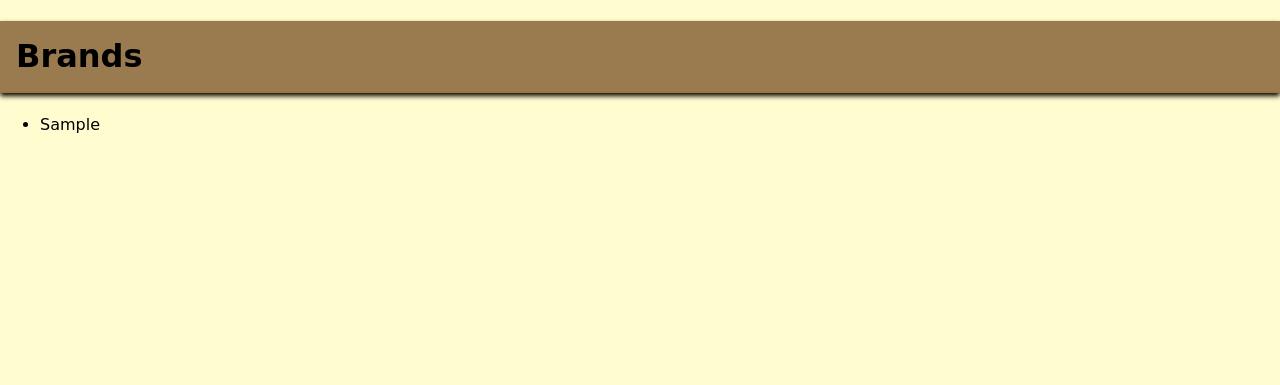
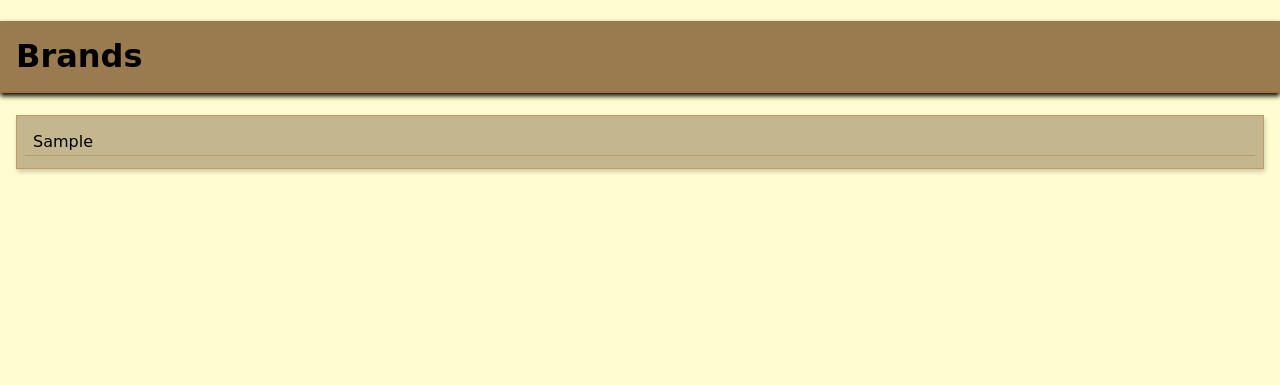
Before and after one commit to povilastsk/ptu16_autoservisas, a Django app: page /brands/ in a window 1280 px wide. Shown: the part 35-420 px from the top of the page. Run offline with Django 4.2, Linux system fonts and the light colour scheme; tables that the repository leaves empty hold one stand-in row (values such as "Sample post").

Commit message:
list out everything

```diff
--- a/povilo_servisas/autoservisas/static/css/base_style.css
+++ b/povilo_servisas/autoservisas/static/css/base_style.css
@@ -48,3 +48,19 @@ h1, h2 {
 p {
     padding: 0 1rem;
 }
+ul.cool-list {
+    display: flex;
+    flex-direction: column;
+    list-style-type: none;
+    padding-inline-start: none;
+    padding: 0.5rem;
+    margin: 1rem;
+    border: 1px solid #b5651d55;
+    background-color: #522a0755;
+    box-shadow: 1px 3px 5px #00000033;
+}
+ul.cool-list li{
+    margin: 0.25rem 0;
+    padding: 0.25rem 0.5rem;
+    border-bottom: 1px solid #b5651d55;
+}
--- a/povilo_servisas/autoservisas/templates/base.html
+++ b/povilo_servisas/autoservisas/templates/base.html
@@ -14,8 +14,8 @@
             <li class="logo">Povilo Servisas PTU16</li>
             <li><a href="{% url "index" %}">Home</a></li>
             <li><a href="{% url "brands" %}">Brands</a></li>
-            <li><a href="{% url "index" %}">Cars</a></li>
-            <li><a href="{% url "index" %}">Orders</a></li>
+            <li><a href="{% url "cars" %}">Cars</a></li>
+            <li><a href="{% url "orders" %}">Orders</a></li>
         </ul>
     </header>
     <main>
--- a/povilo_servisas/autoservisas/urls.py
+++ b/povilo_servisas/autoservisas/urls.py
@@ -3,5 +3,7 @@ from . import views
 
 urlpatterns = [
     path('', views.index, name='index'),
-    path("brands/", views.brands, name="brands")
+    path("brands/", views.brands, name="brands"),
+    path("cars/", views.cars, name="cars"),
+    path("orders/", views.orders, name="orders"),
 ]
--- a/povilo_servisas/autoservisas/views.py
+++ b/povilo_servisas/autoservisas/views.py
@@ -1,5 +1,7 @@
-from django.shortcuts import render
+from django.shortcuts import render, get_object_or_404
 from . import models
+from django.views import generic
+from typing import Any
 
 
 
@@ -15,6 +17,20 @@ def index(request):
 
 
 def brands(request):
-    car_models = models.CarModel.objects.all()
-    unique_brands = sorted(set(model.make for model in car_models))
+    brands = models.CarModel.objects.all()
+    unique_brands = sorted(set(model.make for model in brands))
     return render(request, "library/brand_list.html", {"brand_list": unique_brands})
+
+def cars(request):
+    return render(
+        request,
+        "library/car_list.html",
+        {"car_list": models.Car.objects.all()}
+        )
+
+def orders(request):
+    return render(
+        request,
+        "library/order_list.html",
+        {"order_list": models.OrderLine.objects.all()}
+        )
```
Also changed, not shown: povilo_servisas/autoservisas/templates/library/car_list.html (added, +14 -0 lines), povilo_servisas/autoservisas/templates/library/order_list.html (added, +14 -0 lines).
